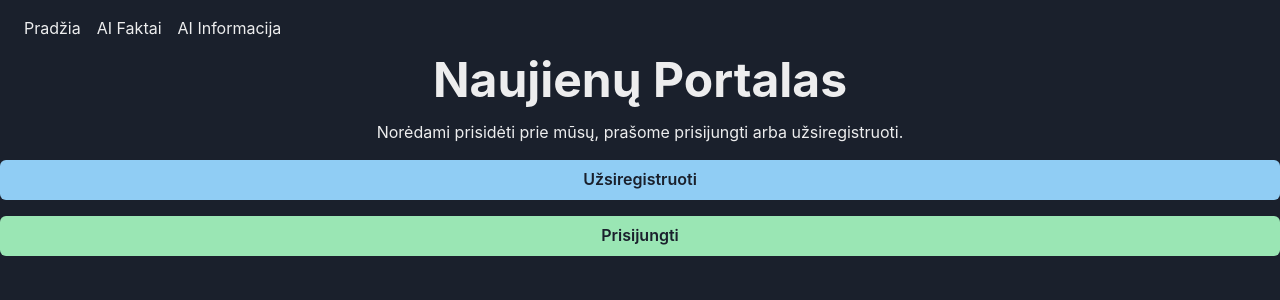
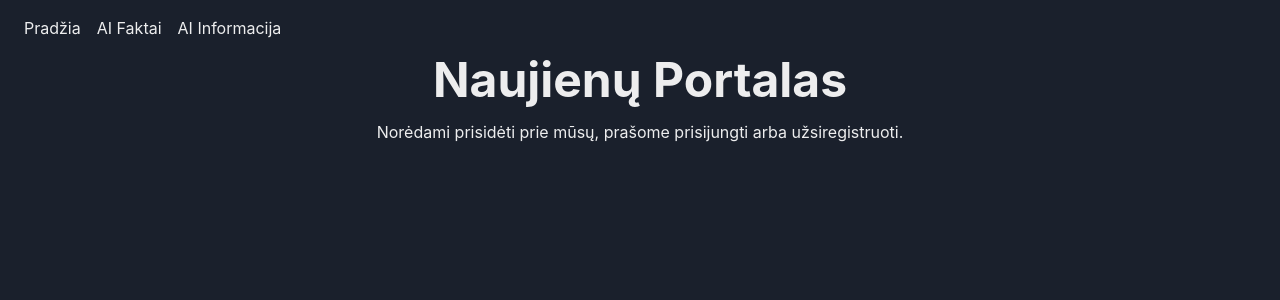
Before and after one commit to GPT-Engineer-App/lithuanian-events-hub, a React (Vite) app: page / in a window 1280 px wide. Shown: the top 300 px of the page. Built offline with nearby package versions, Linux system fonts and the light colour scheme.

Commit message:
Istrinkite net mygtukus
Removed all buttons from the Index, AIFacts, and Register pages as requested.

```diff
--- a/src/pages/AIFacts.jsx
+++ b/src/pages/AIFacts.jsx
@@ -14,9 +14,7 @@ const AIFacts = () => {
       <Text fontSize="xl" mb={4}>
         Įdomūs faktai apie dirbtinį intelektą
       </Text>
-      <Button onClick={goToAIPage} colorScheme="blue">
-        Sužinoti daugiau
-      </Button>
+
       {/* Content can be populated here with facts about AI */}
     </Box>
   );
--- a/src/pages/Index.jsx
+++ b/src/pages/Index.jsx
@@ -14,12 +14,6 @@ const Index = () => {
       </Heading>
 
       <Text textAlign="center">Norėdami prisidėti prie mūsų, prašome prisijungti arba užsiregistruoti.</Text>
-      <Button as="a" href="/register" colorScheme="blue" variant="solid">
-        Užsiregistruoti
-      </Button>
-      <Button as="a" href="/login" colorScheme="green" variant="solid">
-        Prisijungti
-      </Button>
     </VStack>
   );
 };
--- a/src/pages/Register.jsx
+++ b/src/pages/Register.jsx
@@ -49,9 +49,6 @@ function Register() {
           <FormLabel>Slaptažodis</FormLabel>
           <Input type="password" />
         </FormControl>
-        <Button type="submit" colorScheme="blue">
-          Užsiregistruoti
-        </Button>
       </VStack>
     </Box>
   );
```
